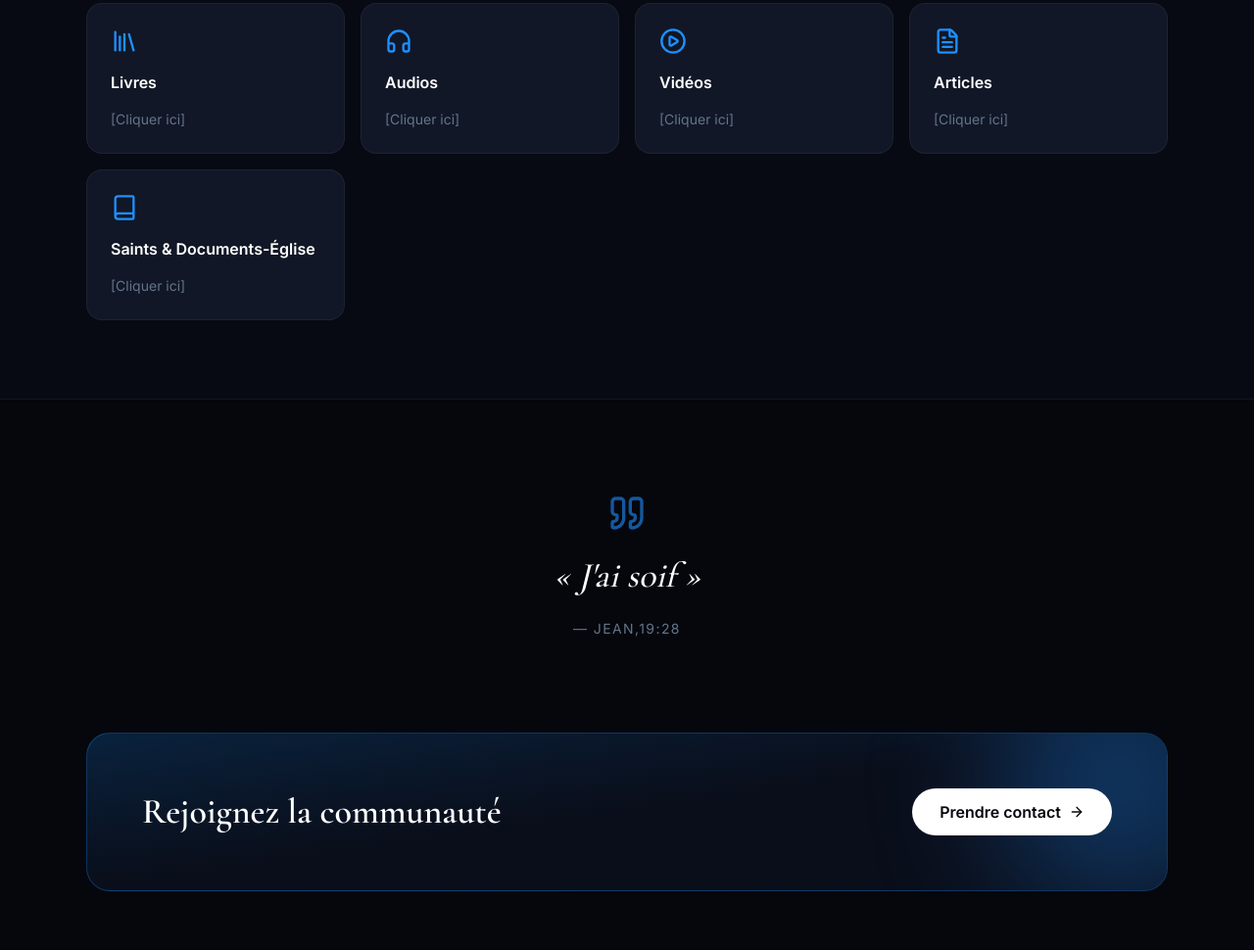
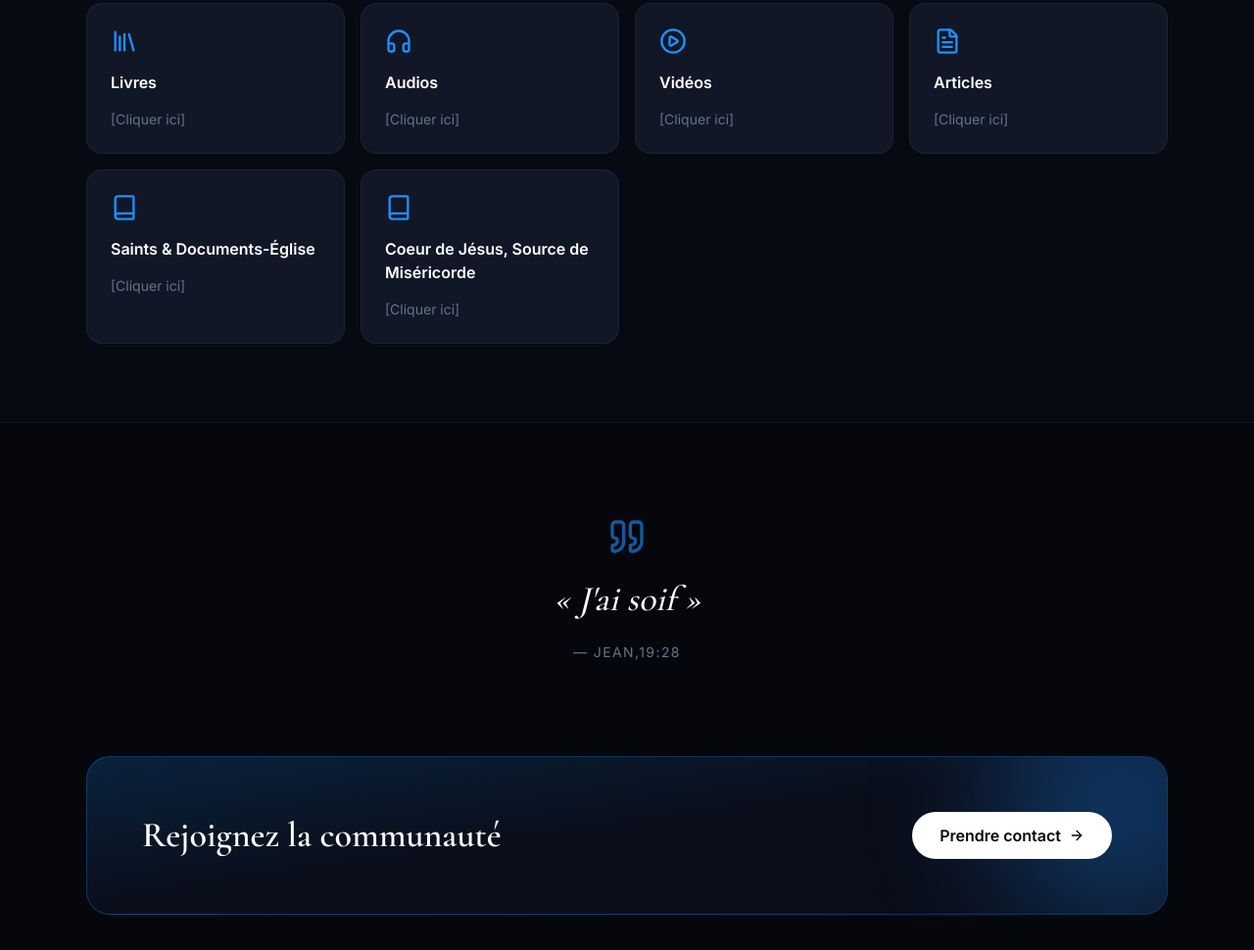
Before and after one commit to maloustanislas86-dot/aid-catechist, a plain HTML site: page index.html in a window 1280 px wide. Shown: the part 1513-2483 px from the top of the page at 98% size. Drawn offline with nearby package versions, Linux system fonts and the light colour scheme.

Commit message:
Add link to Coeur de Jésus resource section

```diff
--- a/index.html
+++ b/index.html
@@ -173,6 +173,11 @@
             <span class="font-semibold text-white">Saints & Documents-Église</span>
             <span class="text-sm text-slate-500 group-hover:text-slate-400">[Cliquer ici]</span>
           </a>
+          <a href="ressources.html?categorie=histoires" class="group flex flex-col gap-4 rounded-2xl border border-white/5 bg-ink-800 p-6 transition hover:border-electric/40">
+            <i data-lucide="book" class="h-7 w-7 text-electric"></i>
+            <span class="font-semibold text-white">Coeur de Jésus, Source de Miséricorde</span>
+            <span class="text-sm text-slate-500 group-hover:text-slate-400">[Cliquer ici]</span>
+          </a>
         </div>
       </div>
     </section>
```
